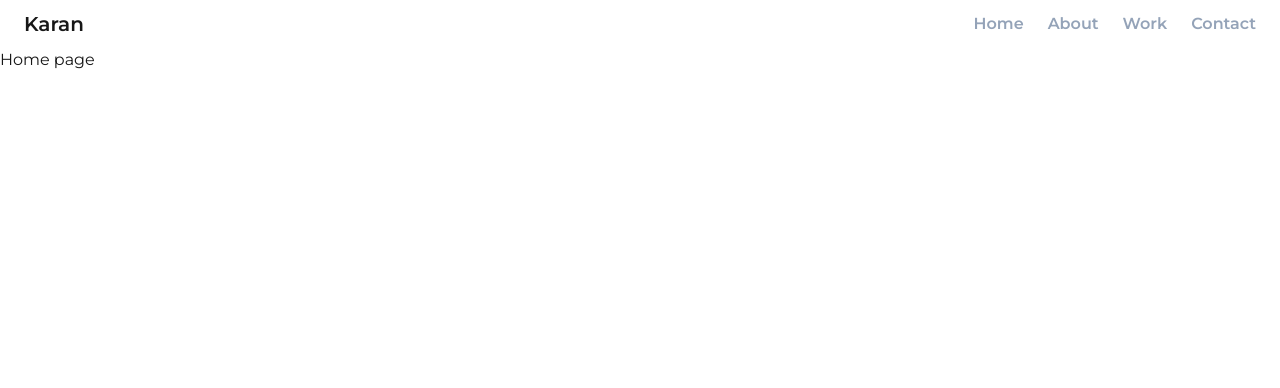
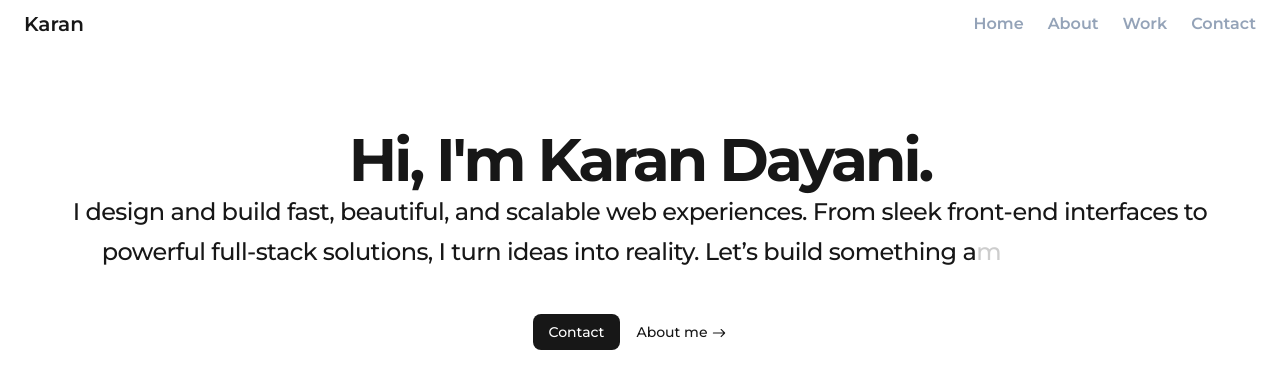
Before and after one commit to Karan-Dayani/Karan-Dayani, a Next.js app: page / in a window 1280 px wide. Shown: the top 388 px of the page. Built offline with nearby package versions, Linux system fonts and the light colour scheme.

Commit message:
Hero section update

```diff
--- a/app/components/Header.tsx
+++ b/app/components/Header.tsx
@@ -32,16 +32,16 @@ const Header = () => {
           )}
         </AnimatePresence>
         <nav className="gap-6 text-slate-400 hidden md:flex">
-          <a className="hover:text-black cursor-pointer transition-all duration-300">
+          <a className="hover:text-foreground cursor-pointer transition-all duration-300">
             Home
           </a>
-          <a className="hover:text-black cursor-pointer transition-all duration-300">
+          <a className="hover:text-foreground cursor-pointer transition-all duration-300">
             About
           </a>
-          <a className="hover:text-black cursor-pointer transition-all duration-300">
+          <a className="hover:text-foreground cursor-pointer transition-all duration-300">
             Work
           </a>
-          <a className="hover:text-black cursor-pointer transition-all duration-300">
+          <a className="hover:text-foreground cursor-pointer transition-all duration-300">
             Contact
           </a>
         </nav>
--- /dev/null
+++ b/app/components/TypingEffect.tsx
@@ -0,0 +1,38 @@
+"use client";
+
+import * as React from "react";
+import { motion, useInView } from "framer-motion";
+
+export function TypingEffect({
+  text = "Typing Effect",
+  type,
+  speed = 0.2,
+}: {
+  text: string;
+  type: string;
+  speed: number;
+}) {
+  const ref = React.useRef(null);
+  const isInView = useInView(ref, { once: true });
+  return (
+    <h2
+      ref={ref}
+      className={
+        type === "head"
+          ? `text-2xl text-center sm:text-4xl font-bold tracking-tighter md:text-5xl md:leading-[3.5rem] lg:text-6xl lg:leading-[4rem]`
+          : `text-base text-center sm:text-lg font-medium tracking-tight md:text-xl md:leading-[2rem] lg:text-2xl lg:leading-[2.5rem]`
+      }
+    >
+      {text.split("").map((letter, index) => (
+        <motion.span
+          key={index}
+          initial={{ opacity: 0 }}
+          animate={isInView ? { opacity: 1 } : {}}
+          transition={{ duration: speed, delay: index * speed }}
+        >
+          {letter}
+        </motion.span>
+      ))}
+    </h2>
+  );
+}
--- a/app/globals.css
+++ b/app/globals.css
@@ -18,4 +18,17 @@ body {
   color: var(--foreground);
   background: var(--background);
   font-family: Arial, Helvetica, sans-serif;
+  user-select: none;
 }
+
+@layer components {
+  .btn {
+    @apply px-4 py-2 rounded-lg font-medium inline-flex items-center justify-center;
+  }
+  .btn-primary {
+    @apply bg-foreground text-background;
+  }
+  .btn-text {
+    @apply text-foreground bg-transparent;
+  }
+}
--- a/app/page.tsx
+++ b/app/page.tsx
@@ -1,36 +1,11 @@
-// import { motion } from "motion/react";
-// import photo from "../public/aied2.png";
-// import Image from "next/image";
+"use client";
+import React from "react";
+import Hero from "./sections/Hero";
 
 export default function Home() {
   return (
     <>
-      <div>Home page</div>
-      {/* <div className="px-6">
-        <div className="h-96 flex gap-6">
-          <div className="w-full rounded-lg bg-gradient-to-r from-slate-200 to-[#492b27c9] p-10">
-            <h1 className="font-semibold text-4xl tracking-wider leading-relaxed">
-              Hii, I&#39;m Karan Dayani a full-stack developer &#40;Student&#41;
-              from India.
-            </h1>
-            <p className="mt-2">
-              I am an aspiring full-stack developer with experience in React,
-              Next.js, Node.js, and databases like MongoDB and PostgreSQL.
-              Passionate about building scalable web and mobile applications, I
-              enjoy solving real-world problems through code. Constantly
-              learning and exploring new technologies, my goal is to develop
-              efficient, user-friendly solutions.
-            </p>
-          </div>
-          <div className="bg-slate-400 w-2/5 rounded-lg">
-            <Image
-              src={photo}
-              alt="photo"
-              className="w-full h-full object-cover rounded-lg"
-            />
-          </div>
-        </div>
-      </div> */}
+      <Hero />
     </>
   );
 }
--- /dev/null
+++ b/app/sections/Hero.tsx
@@ -0,0 +1,45 @@
+import React from "react";
+import { IoIosArrowRoundForward } from "react-icons/io";
+import { motion } from "motion/react";
+import { TypingEffect } from "../components/TypingEffect";
+
+const Hero = () => {
+  return (
+    <section className="p-10 md:h-96 flex flex-col items-center justify-center">
+      <div>
+        <TypingEffect text="Hi, I'm Karan Dayani." type="head" speed={0.05} />
+        <div className="hidden md:block">
+          <TypingEffect
+            text="I design and build fast, beautiful, and scalable web experiences. From sleek front-end interfaces to powerful full-stack solutions, I turn ideas into reality. Let’s build something amazing together!"
+            type="desc"
+            speed={0.03}
+          />
+        </div>
+        <div className="md:hidden">
+          <TypingEffect
+            text="I build interactive, performant, and scalable web applications."
+            type="desc"
+            speed={0.03}
+          />
+        </div>
+      </div>
+      <motion.div
+        className="pt-5 md:pt-10"
+        initial={{ opacity: 0, y: 20 }}
+        animate={{ opacity: 1, y: 0 }}
+        transition={{
+          duration: 0.5,
+          delay: Math.max(2, "Hi, I'm Karan Dayani.".length * 0.1),
+        }}
+      >
+        <button className="btn btn-primary text-xs md:text-sm">Contact</button>
+        <button className="btn btn-text text-xs md:text-sm">
+          <span>About me</span>
+          <IoIosArrowRoundForward className=" size-5 md:size-6 pt-0.5" />
+        </button>
+      </motion.div>
+    </section>
+  );
+};
+
+export default Hero;
```
